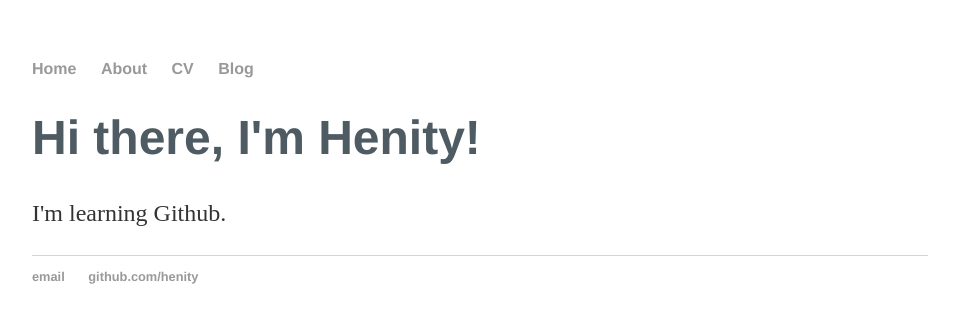
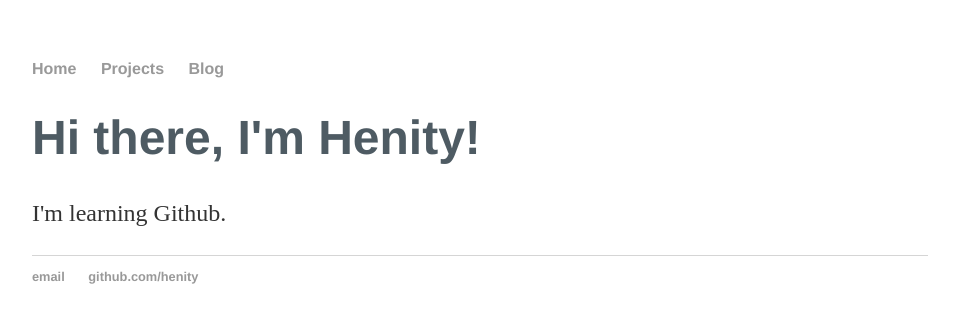
Before and after one commit to Henity/henity.github.io, a Jekyll site: the page built from index.html, in a window 1280 px wide. Shown: the top 323 px of the page, without its empty margins (160-1119 px from the left). Built offline with Jekyll 4.4.1, drawn with Linux system fonts in a browser that asks for light colours.

Commit message:
no about page
no about page

```diff
--- a/_layouts/default.html
+++ b/_layouts/default.html
@@ -9,8 +9,7 @@
 			<nav>
 				<ul>
 					<li><a href="/">Home</a></li>
-		        	<li><a href="/about">About</a></li>
-	        		<li><a href="/cv">CV</a></li>
+					<li><a href="/cv">Projects</a></li>
 					<li><a href="/blog">Blog</a></li>
 				</ul>
 			</nav>
```
Lines whose indentation alone changed are shown as unchanged.
